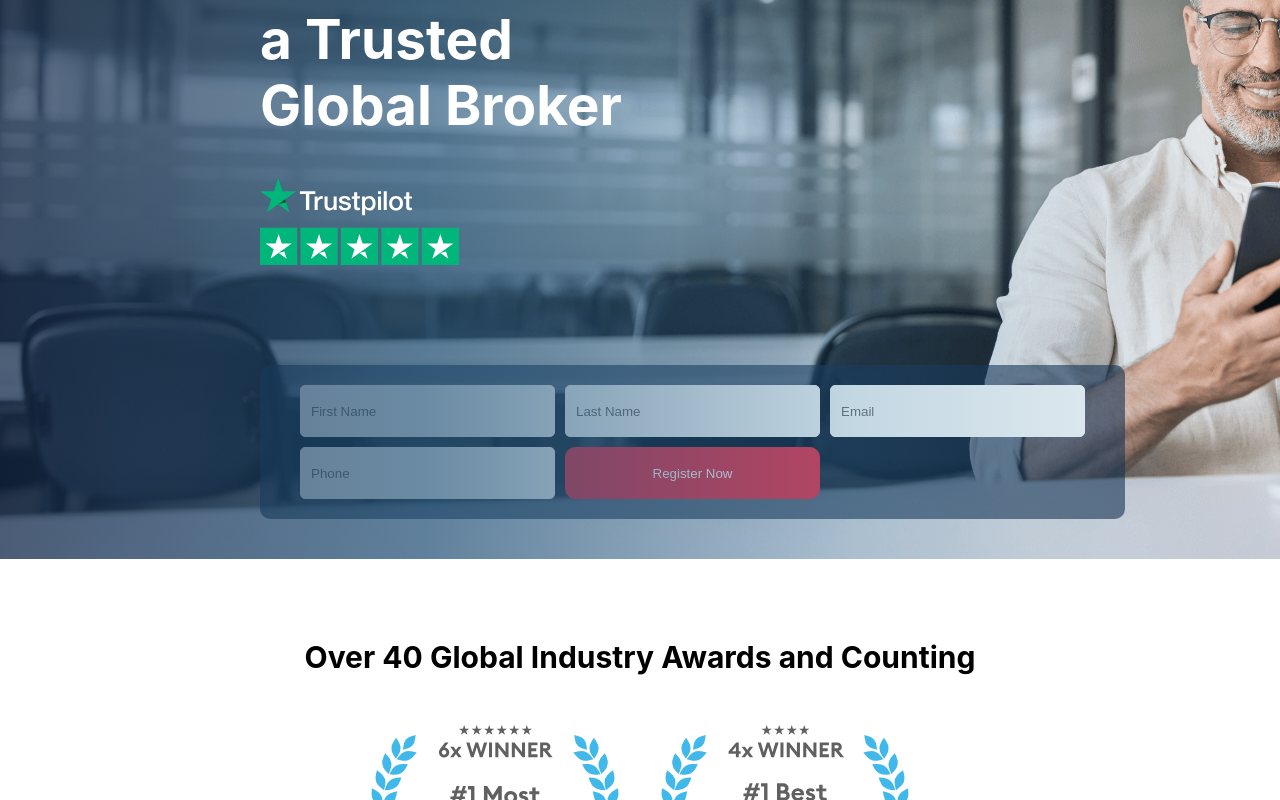
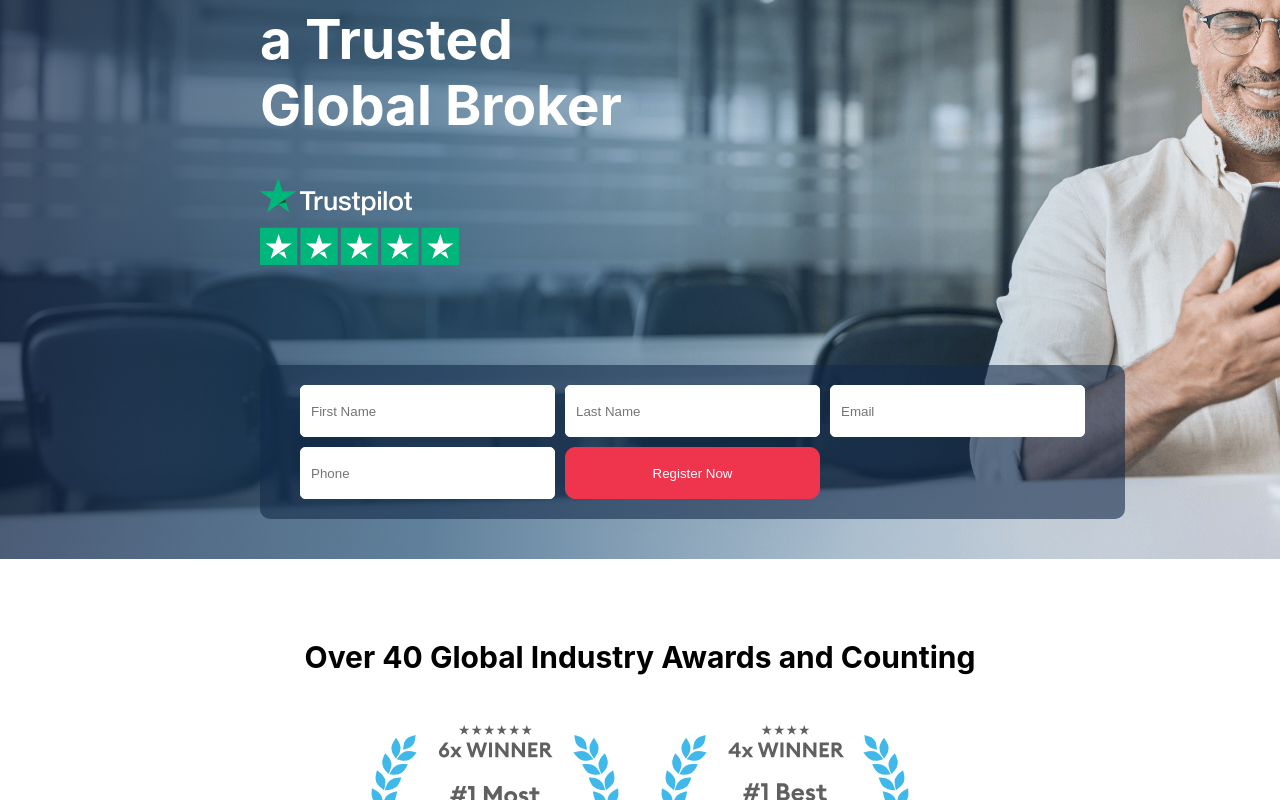
Before and after one commit to qiqzhao/task, a React (Create React App) app: page / in a window 1280 px wide. Shown: the part 469-1269 px from the top of the page. Built offline with nearby package versions, Linux system fonts and the light colour scheme; a web font is replaced by a local one.

Commit message:
feat: fix input

```diff
--- a/src/component/trade-trust/index.css
+++ b/src/component/trade-trust/index.css
@@ -1,7 +1,6 @@
 .trade-trust {
   background: url(../../assets/trade-trust-bg.png) no-repeat;
   padding: 150px var(--padding-hor) 40px;
-  position: relative;
   z-index: -2;
   display: flex;
   flex-direction: column;
@@ -43,9 +42,10 @@
   padding: 20px 40px;
   background-color: rgba(19, 42, 74, 0.6);
   border-radius: 10px;
-  z-index: -1;
+  z-index: 999;
   display: flex;
   gap: 10px;
+  position: relative;
 }
 
 @media (max-width: 1400px) {
```
